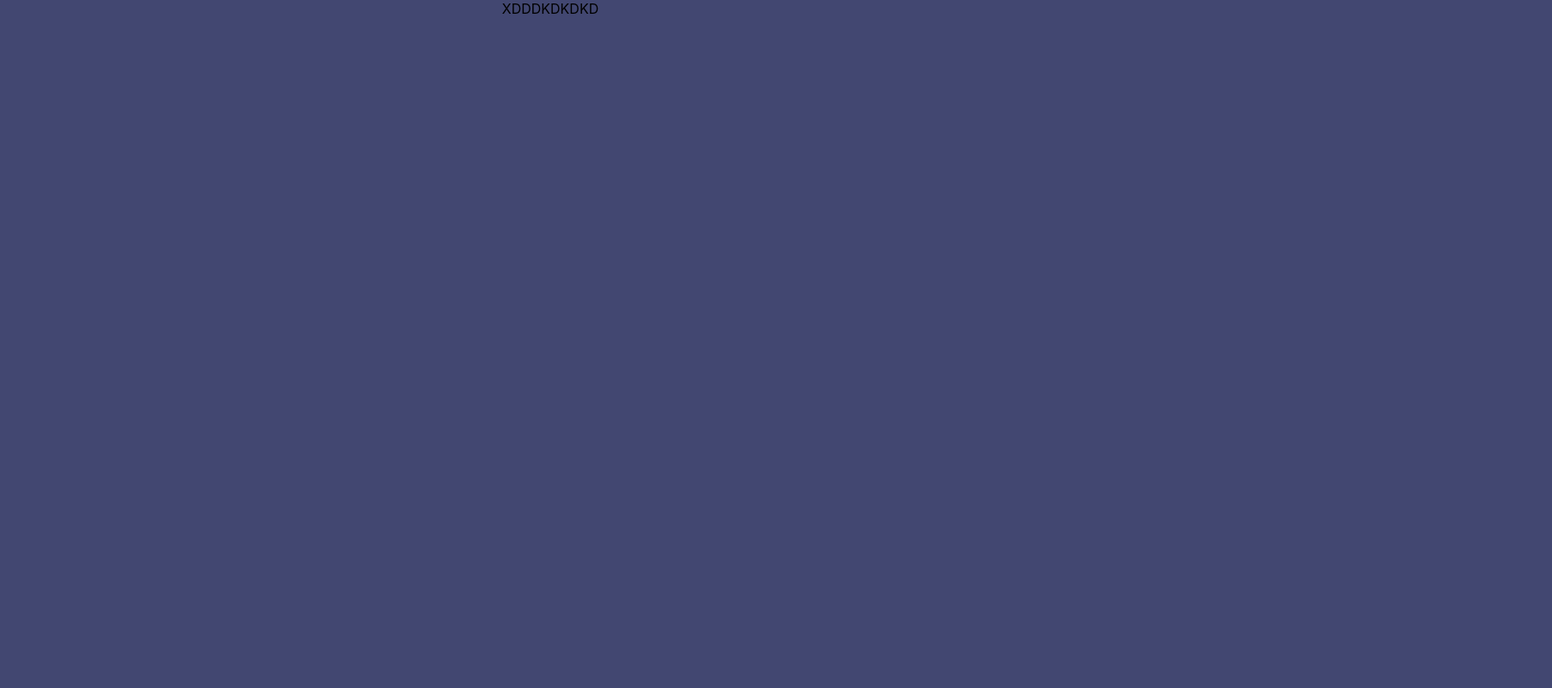
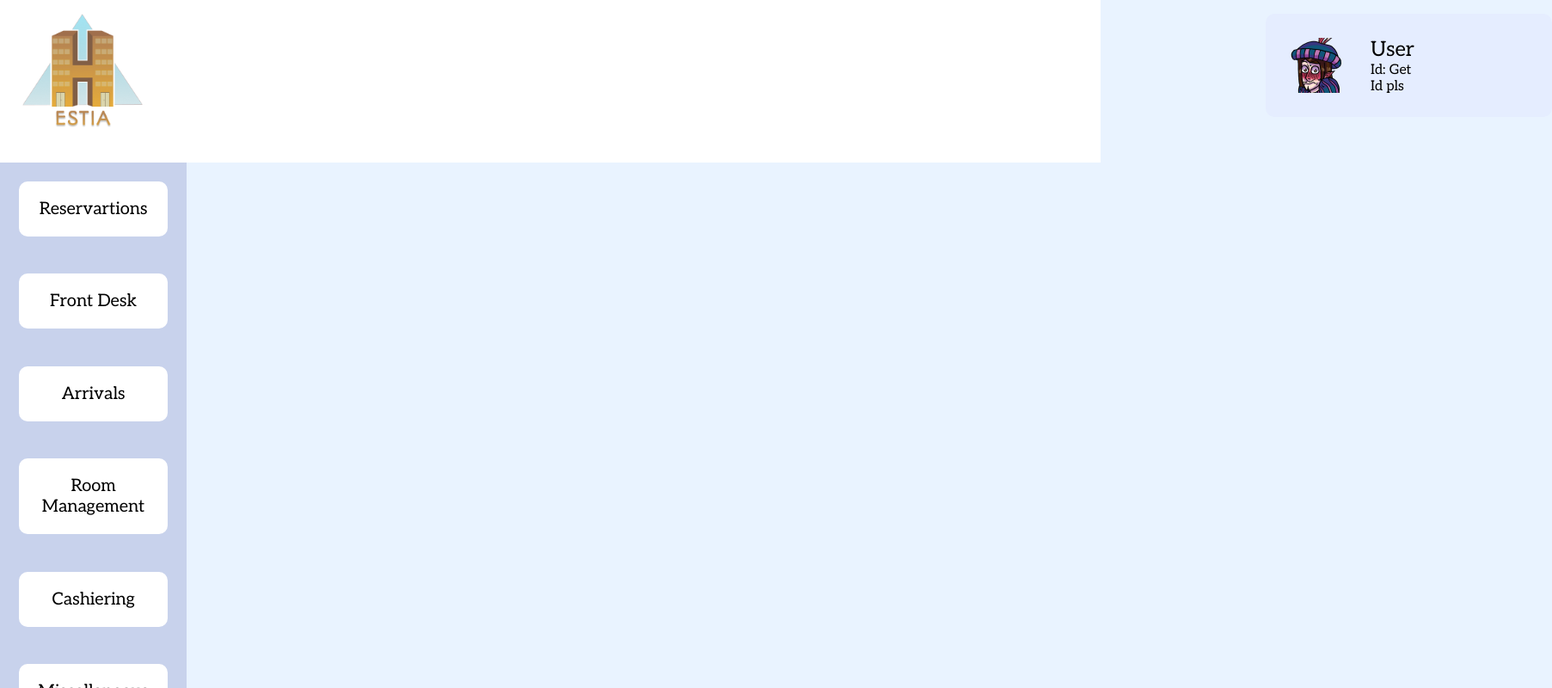
Before and after one commit to AAAlex-123/Hotel-Room-Management-System, a React (Create React App) app in the folder src/web/react-typescript-demo/: page /arrivals in a window 1280 px wide. Shown: the top 800 px of the page at 86% size, 1805 px wide, since content can reach past the window. Built offline with nearby package versions, Linux system fonts and the light colour scheme.

Commit message:
now all the pages look cool

```diff
--- a/src/web/react-typescript-demo/public/index.html
+++ b/src/web/react-typescript-demo/public/index.html
@@ -27,7 +27,7 @@
     -->
     <title>React App</title>
   </head>
-  <body style="background-color: #424771">
+  <body>
     <noscript>You need to enable JavaScript to run this app.</noscript>
     <div id="root"></div>
     <!--
--- a/src/web/react-typescript-demo/src/Components/Component.css
+++ b/src/web/react-typescript-demo/src/Components/Component.css
@@ -1,3 +1,4 @@
+
 
 .main{
     display: flex;
@@ -44,6 +45,25 @@
     text-align: left;
 }
 
-nav {
+.nav-list {
+    background-color: #C8D2EC;
+    display: flex;
+    position: absolute;
+    flex-direction: column;
+    list-style: none;
+    text-align: center;
+    /* margin-left: 10px;  */
+    flex-shrink: 1;
+    justify-content: flex-end;
 
 }
+
+.nav-list > div {
+    background-color: #FFFFFF;
+    margin: 10%;
+    font-size: 1.25rem;
+    border-radius: 10px;
+    padding: 1.25rem;
+
+
+}
--- a/src/web/react-typescript-demo/src/Components/SideBar.tsx
+++ b/src/web/react-typescript-demo/src/Components/SideBar.tsx
@@ -2,6 +2,8 @@
 import './Component.css';
 import { NavigateFunction } from 'react-router-dom';
 import { useNavigate } from "react-router-dom";
+import { Link } from 'react-router-dom';
+import Button from "react-bootstrap/Button";
 
 export default function SideBar() {
 
@@ -9,16 +11,25 @@
   return (
     <>
     <nav>
-    <ul className="nav-list">
-        <li onClick={() => changePage('/reservations', navigate)}>Reservartions</li>
-        <li onClick={() => changePage('/front desk', navigate)}>Front Desk</li>
-        <li onClick={() => changePage('/arrivals', navigate)}>Arrivals</li>
-        <li onClick={() => changePage('/room management', navigate)}>Room Management</li>
-        <li onClick={() => changePage('/cashiering', navigate)}>Cashiering</li>
-        <li onClick={() => changePage('/misc', navigate)}>Miscellaneous</li>
+    <div className="nav-list">
+        <div onClick={() => changePage('/reservations', navigate)}>Reservartions</div>
+        <div onClick={() => changePage('/front desk', navigate)}>Front Desk</div>
+        <div onClick={() => changePage('/arrivals', navigate)}>Arrivals</div>
+        <div onClick={() => changePage('/room management', navigate)}>Room Management</div>
+        <div onClick={() => changePage('/cashiering', navigate)}>Cashiering</div>
+        <div onClick={() => changePage('/misc', navigate)}>Miscellaneous</div>
 
-      </ul>
+      <Link to='/'>
+        <Button className="blueButton" type="submit"  >
+
+          Exit
+
+        </Button>
+      </Link>
+      </div>
+
     </nav>
+
     </>
 
   )
--- a/src/web/react-typescript-demo/src/Pages/Arrivals.tsx
+++ b/src/web/react-typescript-demo/src/Pages/Arrivals.tsx
@@ -3,7 +3,7 @@
 
 export default function Arrivals () {
     return (
-      <div>XDDDKDKDKD </div>
+      <div><Layout/></div>
 
     )
   }
--- a/src/web/react-typescript-demo/src/Pages/Cashiering.tsx
+++ b/src/web/react-typescript-demo/src/Pages/Cashiering.tsx
@@ -3,7 +3,7 @@
 
 export default function Cashiering () {
     return (
-      <div>XDDDKDKDKD </div>
+      <div><Layout/> </div>
 
     )
   }
--- a/src/web/react-typescript-demo/src/Pages/FrontDesk.tsx
+++ b/src/web/react-typescript-demo/src/Pages/FrontDesk.tsx
@@ -3,7 +3,7 @@
 
 export default function FrontDesk () {
     return (
-      <div>XDDDKDKDKD </div>
+      <div><Layout/></div>
 
     )
   }
--- a/src/web/react-typescript-demo/src/Pages/Login.css
+++ b/src/web/react-typescript-demo/src/Pages/Login.css
@@ -4,6 +4,7 @@
     justify-content: center;
     align-items: center;
     height: 100vh;
+    background-color: #424771;
 
 }
 
@@ -44,4 +45,5 @@
     text-align: center;
     font-weight: bold;
     border-color: #C5C5C5;
+    margin: 1rem;
 }
--- a/src/web/react-typescript-demo/src/Pages/Login.tsx
+++ b/src/web/react-typescript-demo/src/Pages/Login.tsx
@@ -1,3 +1,4 @@
+"use client"
 import React, { useState } from "react";
 import Form from "react-bootstrap/Form";
 import Button from "react-bootstrap/Button";
@@ -33,7 +34,7 @@
     console.log("HAHAHAHAHA");
     navigate("/main", {replace: true});
   } catch (err:any) {
-    console.log("HEHEHEHEHEHEH")
+    console.log(err)
     navigate("/main", {replace: true});
   }
 
--- a/src/web/react-typescript-demo/src/Pages/Misc.tsx
+++ b/src/web/react-typescript-demo/src/Pages/Misc.tsx
@@ -3,7 +3,7 @@
 
 export default function Misc () {
     return (
-      <div>XDDDKDKDKD </div>
+      <div><Layout/> </div>
 
     )
   }
--- a/src/web/react-typescript-demo/src/Pages/Reservations.tsx
+++ b/src/web/react-typescript-demo/src/Pages/Reservations.tsx
@@ -3,7 +3,7 @@
 
 export default function Reservartions () {
     return (
-      <div>XDDDKDKDKD </div>
+      <div><Layout/></div>
 
     )
   }
--- a/src/web/react-typescript-demo/src/Pages/RoomManagement.tsx
+++ b/src/web/react-typescript-demo/src/Pages/RoomManagement.tsx
@@ -3,7 +3,7 @@
 
 export default function RoomManagement () {
     return (
-      <div>XDDDKDKDKD </div>
+      <div><Layout/></div>
 
     )
   }
--- a/src/web/react-typescript-demo/src/index.css
+++ b/src/web/react-typescript-demo/src/index.css
@@ -5,6 +5,7 @@
     sans-serif;
   -webkit-font-smoothing: antialiased;
   -moz-osx-font-smoothing: grayscale;
+  background-color: #E9F3FF;
 }
 
 code {
```
